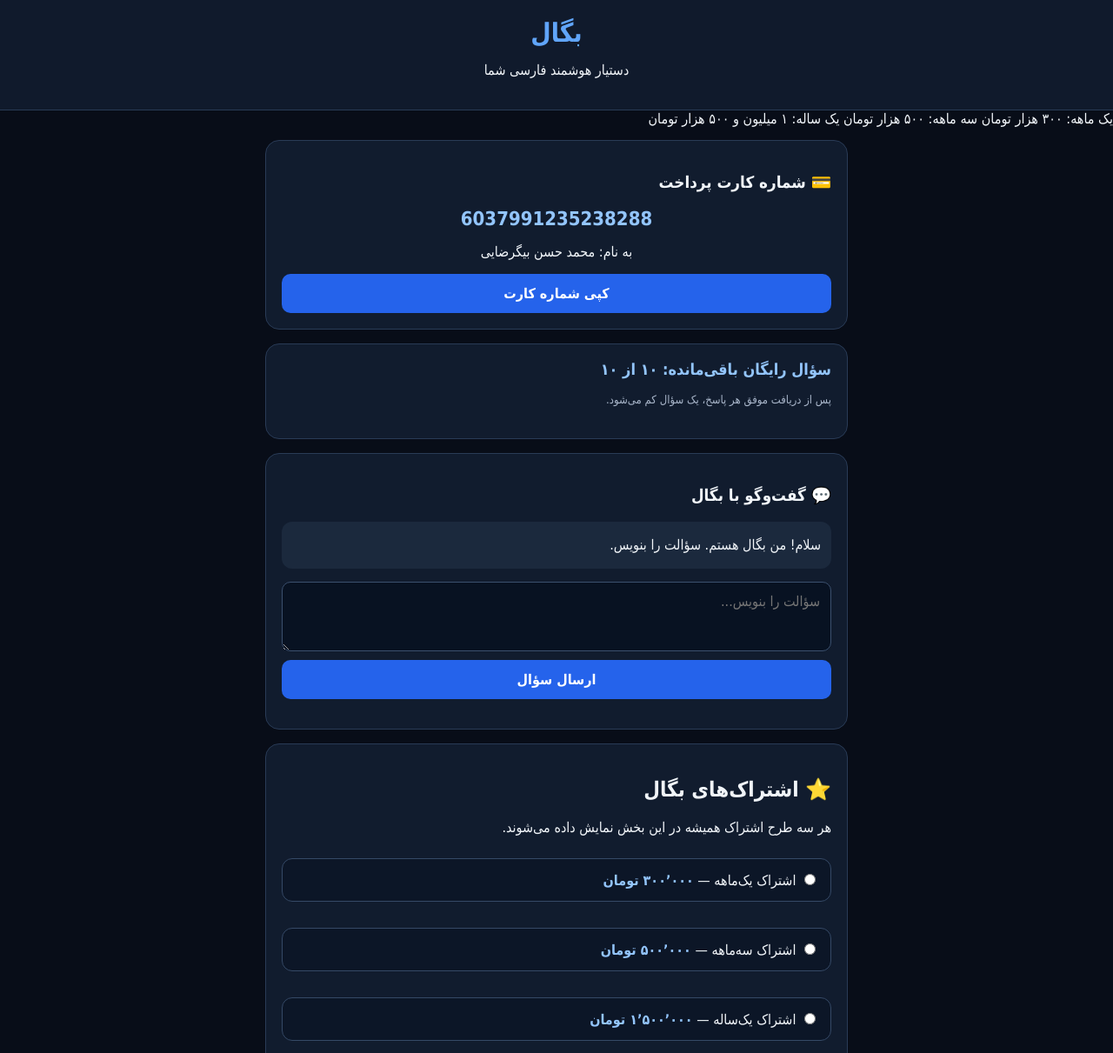
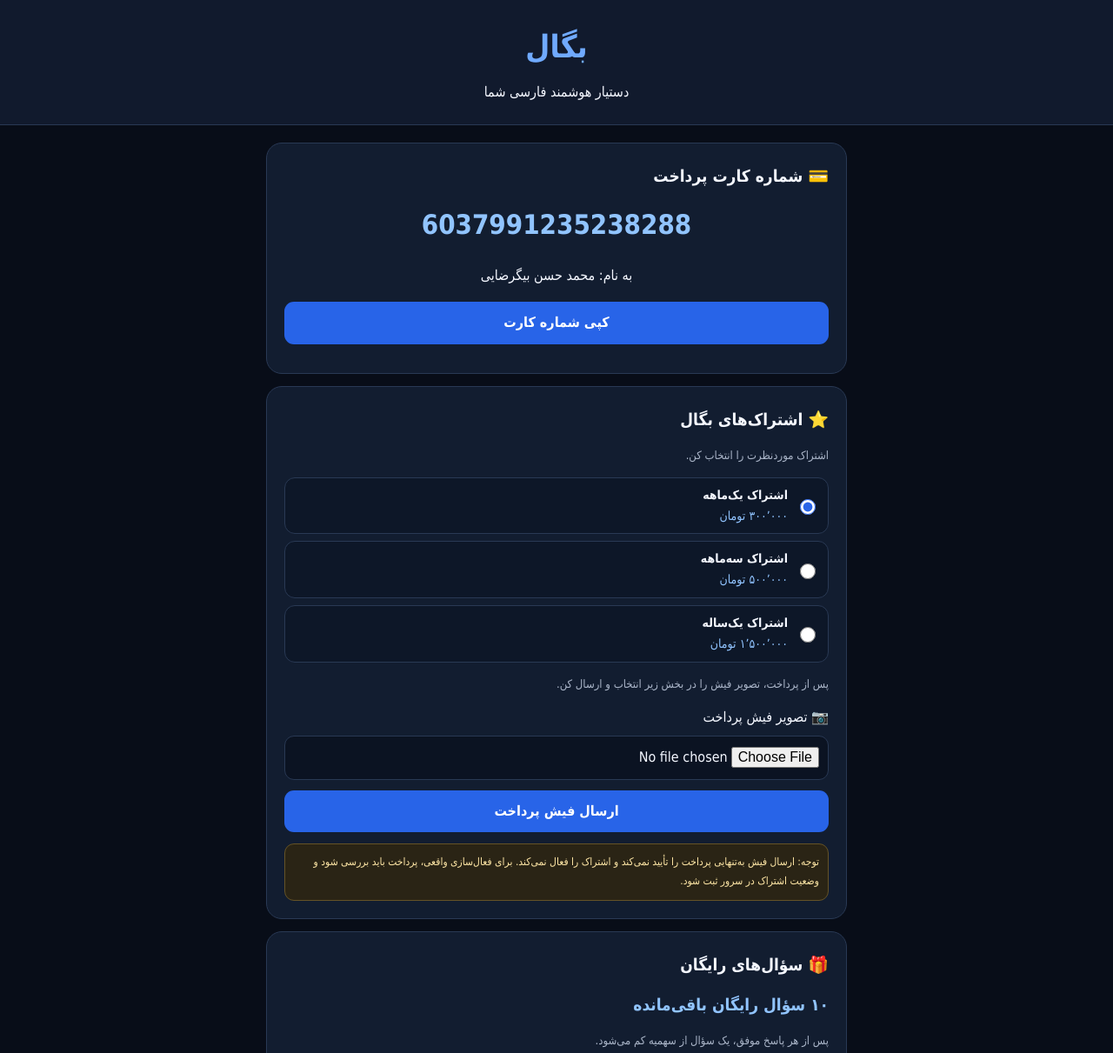
Before and after one commit to mohamadhasanbeegrezae/begal, a website: page index.html in a window 1280 px wide. Shown: the top 1211 px of the page at 87% size. Drawn offline with Linux system fonts and the light colour scheme.

Commit message:
Update index.html

```diff
--- a/index.html
+++ b/index.html
@@ -3,217 +3,328 @@
 <head>
 <meta charset="UTF-8">
 <meta name="viewport" content="width=device-width, initial-scale=1">
-<title>بگال | دستیار هوشمند</title>
+<meta name="theme-color" content="#080d18">
+<title>بگال | دستیار هوشمند فارسی</title>
+
 <style>
-*{box-sizing:border-box}
-body{margin:0;background:#080d18;color:#f1f5f9;font-family:Tahoma,Arial,sans-serif}
-header{background:#101a2c;padding:20px;text-align:center;border-bottom:1px solid #293b56}
-header h1{color:#60a5fa;margin:0;font-size:30px}
-main{max-width:700px;margin:auto;padding:15px}
-.card{background:#111c2e;border:1px solid #293b56;border-radius:16px;padding:18px;margin-bottom:16px}
-.card-number{direction:ltr;text-align:center;font-size:22px;font-weight:bold;color:#93c5fd}
-.count{font-size:18px;color:#93c5fd;font-weight:bold}
-button{border:0;border-radius:10px;padding:13px 16px;background:#2563eb;color:white;font:inherit;font-weight:bold;cursor:pointer}
-button:disabled{opacity:.5}
-textarea,input{font:inherit;color:white;background:#081222;border:1px solid #3b506e;border-radius:10px;padding:12px}
-textarea{width:100%;min-height:80px;resize:vertical}
-input[type=file]{width:100%;margin:12px 0}
-#chat{display:flex;flex-direction:column;gap:10px;max-height:420px;overflow:auto;margin:15px 0}
-.msg{padding:12px;border-radius:12px;line-height:1.9;white-space:pre-wrap;overflow-wrap:anywhere}
-.bot{background:#1b293d}
-.user{background:#173b65;align-self:flex-start;max-width:90%}
-form{display:grid;gap:10px}
-.price{background:#0c1627;border:1px solid #354966;border-radius:12px;padding:14px;margin:10px 0}
-.price strong{color:#93c5fd}
-.small{font-size:13px;color:#a8b5c9;line-height:1.9}
-#notice,#receiptStatus{color:#fbbf24;line-height:1.9}
-hr{border:0;border-top:1px solid #293b56;margin:18px 0}
+:root {
+  --bg: #080d18;
+  --panel: #121d30;
+  --border: #293954;
+  --blue: #2864e8;
+  --light: #91c4ff;
+  --text: #f4f7ff;
+  --muted: #aab5c8;
+}
+
+* {
+  box-sizing: border-box;
+}
+
+body {
+  margin: 0;
+  background: var(--bg);
+  color: var(--text);
+  font-family: Tahoma, Arial, sans-serif;
+  line-height: 1.8;
+}
+
+header {
+  text-align: center;
+  background: #111a2d;
+  border-bottom: 1px solid var(--border);
+  padding: 22px 14px;
+}
+
+header h1 {
+  margin: 0;
+  color: #70aaff;
+  font-size: 36px;
+}
+
+header p {
+  margin: 5px 0 0;
+}
+
+main {
+  width: 100%;
+  max-width: 700px;
+  margin: auto;
+  padding: 15px 12px 35px;
+}
+
+.card {
+  background: var(--panel);
+  border: 1px solid var(--border);
+  border-radius: 18px;
+  padding: 16px;
+  margin-bottom: 14px;
+  min-width: 0;
+}
+
+h2 {
+  font-size: 19px;
+  margin: 0 0 12px;
+}
+
+.muted {
+  color: var(--muted);
+  font-size: 13px;
+}
+
+.center {
+  text-align: center;
+}
+
+.card-number {
+  direction: ltr;
+  text-align: center;
+  color: var(--light);
+  font-size: clamp(21px, 5.8vw, 31px);
+  font-weight: bold;
+  overflow-wrap: anywhere;
+  margin: 12px 0;
+}
+
+button {
+  width: 100%;
+  min-height: 45px;
+  padding: 10px 13px;
+  background: var(--blue);
+  color: white;
+  border: 0;
+  border-radius: 11px;
+  font: inherit;
+  font-weight: bold;
+  cursor: pointer;
+}
+
+button:disabled {
+  opacity: .6;
+  cursor: not-allowed;
+}
+
+/* بخش اشتراک‌ها؛ همیشه قابل مشاهده */
+.plans {
+  display: grid;
+  grid-template-columns: 1fr;
+  gap: 8px;
+  width: 100%;
+}
+
+.plan {
+  display: flex;
+  align-items: center;
+  gap: 9px;
+  padding: 8px 11px;
+  border: 1px solid var(--border);
+  border-radius: 12px;
+  background: #0d1728;
+  cursor: pointer;
+  width: 100%;
+  min-width: 0;
+}
+
+.plan input {
+  width: 18px;
+  height: 18px;
+  flex-shrink: 0;
+  accent-color: var(--blue);
+}
+
+.plan span {
+  min-width: 0;
+}
+
+.plan strong {
+  display: block;
+  font-size: 14px;
+  line-height: 1.7;
+}
+
+.price {
+  display: block;
+  color: var(--light);
+  font-size: 14px;
+  line-height: 1.7;
+  overflow-wrap: anywhere;
+}
+
+input[type="file"],
+textarea {
+  width: 100%;
+  padding: 10px;
+  margin: 6px 0 12px;
+  background: #0b1322;
+  color: var(--text);
+  border: 1px solid var(--border);
+  border-radius: 11px;
+  font: inherit;
+}
+
+textarea {
+  min-height: 85px;
+  resize: vertical;
+}
+
+#messages {
+  display: flex;
+  flex-direction: column;
+  gap: 9px;
+  margin-bottom: 12px;
+}
+
+.msg {
+  background: #1b2a40;
+  border-radius: 13px;
+  padding: 11px 13px;
+  white-space: pre-wrap;
+  overflow-wrap: anywhere;
+}
+
+.msg.user {
+  background: #1d3970;
+}
+
+.status {
+  font-size: 13px;
+  overflow-wrap: anywhere;
+}
+
+.ok {
+  color: #9de5b1;
+}
+
+.error {
+  color: #ffb4b4;
+}
+
+.notice {
+  margin-top: 10px;
+  padding: 10px;
+  border-radius: 11px;
+  background: #2a2415;
+  border: 1px solid #655326;
+  color: #ffe7a6;
+  font-size: 12px;
+}
+
+@media (min-width: 500px) {
+  main {
+    padding: 20px 16px 40px;
+  }
+
+  .card {
+    padding: 20px;
+  }
+}
 </style>
 </head>
+
 <body>
+
 <header>
   <h1>بگال</h1>
   <p>دستیار هوشمند فارسی شما</p>
-</header>یک ماهه: ۳۰۰ هزار تومان
-سه ماهه: ۵۰۰ هزار تومان
-یک ساله: ۱ میلیون و ۵۰۰ هزار تومان
+</header>
 
 <main>
+
+  <!-- شماره کارت -->
   <section class="card">
-    <h3>💳 شماره کارت پرداخت</h3>
-    <div class="card-number">6037991235238288</div>
-    <p style="text-align:center">به نام: محمد حسن بیگرضایی</p>
-    <button id="copyCard" type="button" style="width:100%">کپی شماره کارت</button>
+    <h2>💳 شماره کارت پرداخت</h2>
+
+    <div class="card-number" id="cardNumber">6037991235238288</div>
+
+    <p class="center">به نام: محمد حسن بیگرضایی</p>
+
+    <button type="button" id="copyCard">
+      کپی شماره کارت
+    </button>
+
+    <p id="copyStatus" class="status center" aria-live="polite"></p>
   </section>
 
-  <section class="card">
-    <div class="count">سؤال رایگان باقی‌مانده: <span id="remaining">۱۰</span> از ۱۰</div>
-    <p class="small">پس از دریافت موفق هر پاسخ، یک سؤال کم می‌شود.</p>
+  <!-- اشتراک‌ها -->
+  <section class="card" id="subscriptions">
+    <h2>⭐ اشتراک‌های بگال</h2>
+
+    <p class="muted">
+      اشتراک موردنظرت را انتخاب کن.
+    </p>
+
+    <div class="plans">
+
+      <label class="plan">
+        <input type="radio" name="plan" value="1-month" checked>
+        <span>
+          <strong>اشتراک یک‌ماهه</strong>
+          <span class="price">۳۰۰٬۰۰۰ تومان</span>
+        </span>
+      </label>
+
+      <label class="plan">
+        <input type="radio" name="plan" value="3-months">
+        <span>
+          <strong>اشتراک سه‌ماهه</strong>
+          <span class="price">۵۰۰٬۰۰۰ تومان</span>
+        </span>
+      </label>
+
+      <label class="plan">
+        <input type="radio" name="plan" value="1-year">
+        <span>
+          <strong>اشتراک یک‌ساله</strong>
+          <span class="price">۱٬۵۰۰٬۰۰۰ تومان</span>
+        </span>
+      </label>
+
+    </div>
+
+    <p class="muted">
+      پس از پرداخت، تصویر فیش را در بخش زیر انتخاب و ارسال کن.
+    </p>
+
+    <form id="receiptForm">
+
+      <label for="receipt">📷 تصویر فیش پرداخت</label>
+
+      <input
+        id="receipt"
+        type="file"
+        accept="image/jpeg,image/png,image/webp"
+        required
+      >
+
+      <button type="submit" id="receiptButton">
+        ارسال فیش پرداخت
+      </button>
+
+      <p id="receiptStatus" class="status" aria-live="polite"></p>
+
+    </form>
+
+    <div class="notice">
+      توجه: ارسال فیش به‌تنهایی پرداخت را تأیید نمی‌کند و اشتراک
+      را فعال نمی‌کند. برای فعال‌سازی واقعی، پرداخت باید بررسی شود
+      و وضعیت اشتراک در سرور ثبت شود.
+    </div>
   </section>
 
+  <!-- سؤال‌های رایگان -->
   <section class="card">
-    <h3>💬 گفت‌وگو با بگال</h3>
-    <div id="chat" aria-live="polite">
-      <div class="msg bot">سلام! من بگال هستم. سؤالت را بنویس.</div>
+    <h2>🎁 سؤال‌های رایگان</h2>
+
+    <div id="remaining"
+         style="font-size:19px;color:var(--light);font-weight:bold">
+      ۱۰ سؤال رایگان باقی‌مانده
     </div>
-    <form id="chatForm">
-      <textarea id="question" placeholder="سؤالت را بنویس..." required></textarea>
-      <button id="sendBtn" type="submit">ارسال سؤال</button>
-    </form>
-    <p id="notice" role="status"></p>
+
+    <p class="muted">
+      پس از هر پاسخ موفق، یک سؤال از سهمیه کم می‌شود.
+    </p>
   </section>
 
+  <!-- گفت‌وگو -->
   <section class="card">
-    <h2>⭐ اشتراک‌های بگال</h2>
-    <p>هر سه طرح اشتراک همیشه در این بخش نمایش داده می‌شوند.</p>
-    <form id="paymentForm">
-      <div class="price">
-        <label><input type="radio" name="plan" value="month" required>
-        اشتراک یک‌ماهه — <strong>۳۰۰٬۰۰۰ تومان</strong></label>
-      </div>
-      <div class="price">
-        <label><input type="radio" name="plan" value="three_months">
-        اشتراک سه‌ماهه — <strong>۵۰۰٬۰۰۰ تومان</strong></label>
-      </div>
-      <div class="price">
-        <label><input type="radio" name="plan" value="year">
-        اشتراک یک‌ساله — <strong>۱٬۵۰۰٬۰۰۰ تومان</strong></label>
-      </div>
-
-      <p class="small">پس از واریز مبلغ طرح انتخابی، تصویر رسید را انتخاب و ارسال کن.</p>
-      <label for="receipt">انتخاب تصویر فیش پرداخت:</label>
-      <input id="receipt" type="file" accept="image/jpeg,image/png,image/webp" required>
-      <button id="uploadBtn" type="submit">ارسال تصویر فیش</button>
-      <p id="receiptStatus" role="status"></p>
-    </form>
-  </section>
-</main>
-
-<script>
-const API = "https://begal.onrender.com";
-const LIMIT = 10;
-const KEY = "begal_questions_used_v1";
-let used = readUsed();
-let busy = false;
-let messages = [];
-
-const $ = id => document.getElementById(id);
-
-function readUsed(){
-  try{
-    const n = Number(localStorage.getItem(KEY) || 0);
-    return Number.isFinite(n) ? Math.max(0,Math.min(LIMIT,Math.floor(n))) : 0;
-  }catch{return 0}
-}
-function saveUsed(){
-  try{localStorage.setItem(KEY,String(used))}catch{}
-}
-function updateUI(){
-  $("remaining").textContent = String(LIMIT-used);
-  $("question").disabled = busy || used >= LIMIT;
-  $("sendBtn").disabled = busy || used >= LIMIT;
-  if(used >= LIMIT){
-    $("notice").textContent = "۱۰ سؤال رایگان تمام شده است. برای ادامه، اشتراک تهیه کن.";
-  }
-}
-function addMessage(text,type){
-  const el = document.createElement("div");
-  el.className = "msg " + type;
-  el.textContent = text;
-  $("chat").appendChild(el);
-  $("chat").scrollTop = $("chat").scrollHeight;
-}
-
-$("chatForm").addEventListener("submit",async e=>{
-  e.preventDefault();
-  const q = $("question").value.trim();
-  if(!q || busy || used>=LIMIT)return;
-
-  busy = true;
-  $("notice").textContent = "در حال دریافت پاسخ...";
-  addMessage(q,"user");
-  $("question").value = "";
-  updateUI();
-
-  try{
-    const res = await fetch(API+"/chat",{
-      method:"POST",
-      headers:{"Content-Type":"application/json"},
-      body:JSON.stringify({messages:[...messages,{role:"user",content:q}]})
-    });
-    if(!res.ok)throw new Error("خطای سرور: "+res.status);
-
-    const data = await res.json();
-    const answer = data.choices?.[0]?.message?.content || data.answer || data.reply || data.response;
-    if(typeof answer!=="string" || !answer.trim())throw new Error("پاسخ معتبر دریافت نشد.");
-
-    used = Math.min(LIMIT,used+1);
-    saveUsed();
-    messages.push({role:"user",content:q},{role:"assistant",content:answer});
-    messages = messages.slice(-20);
-    addMessage(answer,"bot");
-    $("notice").textContent = "پاسخ دریافت شد.";
-  }catch(err){
-    addMessage("پاسخی دریافت نشد. دوباره تلاش کن.","bot");
-    $("notice").textContent = "خطا در اتصال: "+err.message;
-  }finally{
-    busy = false;
-    updateUI();
-  }
-});
-قیمت اشتراک یک‌ماهه: ۳۰۰٬۰۰۰ تومان
-  قیمت اشتراک سه‌ماهه: ۵۰۰٬۰۰۰ تومان
-  قیمت اشتراک یک‌ساله: ۱٬۵۰۰٬۰۰۰ تومان
-$("copyCard").addEventListener("click",async()=>{
-  const number ;"6037991235238288";
-  try{
-    await navigator.clipboard.writeText(number);
-    $("copyCard").textContent = "شماره کارت کپی شد ✓";
-  }catch{
-    window.prompt("شماره کارت را کپی کن:",number);
-  }
-});
-
-$("paymentForm").addEventListener("submit",async e=>{
-  e.preventDefault();
-  const plan = document.querySelector('input[name="plan"]:checked');
-  const file = $("receipt").files[0];
-
-  if(!plan || !file){
-    $("receiptStatus").textContent = "طرح اشتراک و تصویر فیش را انتخاب کن.";
-    return;
-  }
-  if(!["image/jpeg","image/png","image/webp"].includes(file.type)){
-    $("receiptStatus").textContent = "فقط تصویر JPG، PNG یا WEBP مجاز است.";
-    return;
-  }
-  if(file.size>5*1024*1024){
-    $("receiptStatus").textContent = "حجم تصویر باید کمتر از ۵ مگابایت باشد.";
-    return;
-  }
-
-  $("uploadBtn").disabled = true;
-  $("receiptStatus").textContent = "در حال ارسال تصویر به سرور...";
-
-  try{
-    const form = new FormData();
-    form.append("receipt",file);
-    form.append("plan",plan.value);
-
-    const res = await fetch(API+"/upload-receipt",{method:"POST",body:form});
-    const data = await res.json();
-    if(!res.ok)throw new Error(data.error || "ارسال تصویر ناموفق بود.");
-
-    $("receiptStatus").textContent =
-      "تصویر به سرور رسید. پرداخت هنوز تأیید نشده و اشتراک فعال نشده است.";
-  }catch(err){
-    $("receiptStatus").textContent = "خطا در ارسال تصویر: "+err.message;
-  }finally{
-    $("uploadBtn").disabled = false;
-  }
-});
-
-updateUI();
-</script>
-</body>
-</html>
+    <h2>💬 گفت‌وگو با بگال</
```
